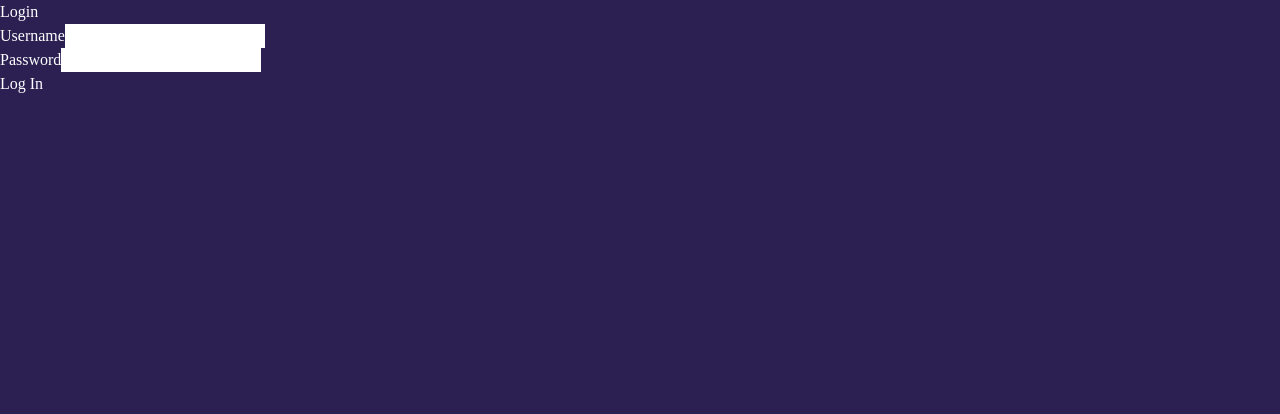
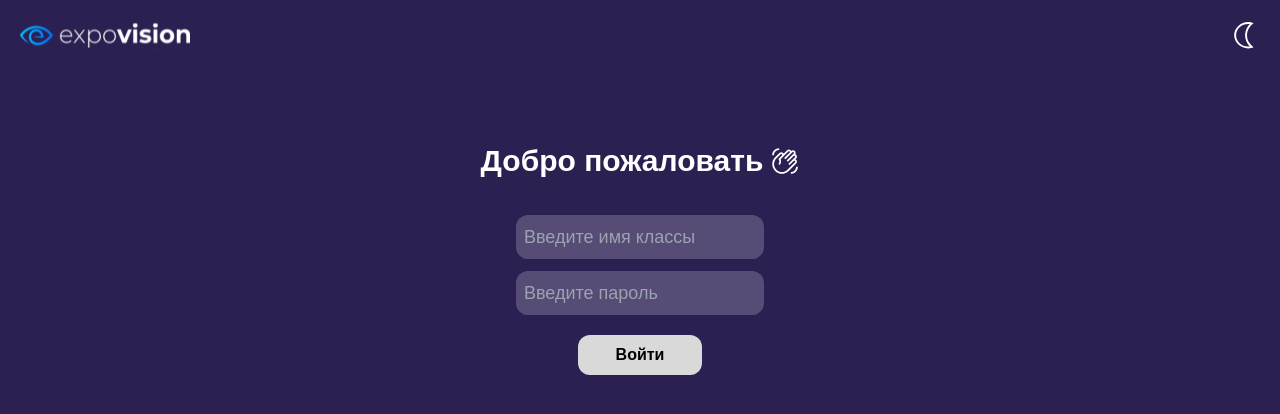
Before and after one commit to Emi2710/e-learning-platform, a Next.js app: page / in a window 1280 px wide. Shown: the top 414 px of the page. Built offline with nearby package versions, Linux system fonts and the light colour scheme; no server answers.

Commit message:
styling with tailwindcss

```diff
--- /dev/null
+++ b/components/Layout.tsx
@@ -0,0 +1,13 @@
+import React from 'react'
+
+
+type Props = {children: any, data: any}
+
+export default function Layout({children, data}: Props) {
+  return (
+    <div>
+        <p>{data.name}</p>
+        {children}
+    </div>
+  )
+}
--- /dev/null
+++ b/components/Navbar.tsx
@@ -0,0 +1,9 @@
+import React from 'react'
+
+type Props = {}
+
+export default function Navbar({}: Props) {
+  return (
+    <div>Navbar</div>
+  )
+}
--- a/pages/classes/[slug].tsx
+++ b/pages/classes/[slug].tsx
@@ -10,8 +10,15 @@ import { Class } from '../../typings';
 import secureLocalStorage from  "react-secure-storage";
 
 import Link from 'next/link';
-
-
+import Layout from '../../components/Layout';
+import logo from '../../assets/expo-logo.svg';
+import moon from '../../assets/moon.svg';
+import hamnight from '../../assets/hamburger-night.svg'
+import Image from 'next/image';
+import teacher from '../../assets/teacher-icon.svg';
+import time from '../../assets/time-icon.svg';
+import group from '../../assets/group-icon.svg';
+import play from '../../assets/play-icon.svg';
 
 
 
@@ -28,7 +35,7 @@ const ClassInfo = ({data}: Props) => {
     //sessionStorage.removeItem('isLoggedIn');
     sessionStorage.removeItem('user');
     secureLocalStorage.removeItem('isLoggedIn')
-    router.push("/login")
+    router.push("/")
     }
 
 
@@ -42,27 +49,50 @@ const ClassInfo = ({data}: Props) => {
         <title>{data.name}</title>
     </Head>
         {isLoggedIn ? (
-            <div>
+            <Layout data={data}>
+              <div className='flex justify-between p-5'>
+                <Image src={logo} alt='expovision logo' />
+                <div className='flex'>
+                  <Image src={moon} alt="moon icon" className='mr-3' />
+                  <Image src={hamnight} alt="hamburger menu light"className='' />
+                </div>
+              </div>
 
-                <div className="font-bold">
+                <div className="p-3 md:p-5">
 
-                    <p>{data.name}</p>
-                    <p>Start date: {data.startDate}</p>
-                    <p>Students number: {data.studentsNumber}</p>
-                    <p>Studying: {data.studying}</p>
-                    <p>Teacher: {data.classTeacher.name}</p>
+                    <h1 className='font-bold text-2xl md:text-3xl py-5'>{data.name}</h1>
+                    <div className='opacity-80 text-lg'>
+                      <div className='flex my-1'>
+                        <Image src={teacher} alt="teacher icon" />
+                        <p className='pl-3'>{data.classTeacher.name}</p>
+                      </div>
+                      <div className='flex my-1'>
+                        <Image src={time} alt="time icon" />
+                        <p className='pl-3'>{data.startDate}</p>
+                      </div>
+                      <div className='flex my-1'>
+                        <Image src={group} alt="group icon" />
+                        <p className='pl-3'>{data.studentsNumber} человек</p>
+                      </div>
+                    </div>
+
+
+
+
+
 
                 </div>
 
-                <div>
+                <div className='md:flex md:ml-5'>
                     {data?.modulesReferences?.map((module) => (
-                        <div key={module._id}>
-                            <p>{module.name}</p>
+                        <div key={module._id} className="bg-white bg-opacity-20 my-5 py-5 md:px-12 px-3 mx-2 md:ml-5 rounded-xl md:w-max">
+                            <h3 className='text-2xl font-bold mb-3'>{module.name}</h3>
                             <div>
                                 {module.lessonsReferences?.map((lesson) => (
-                                    <div key={lesson._id}>
+                               <div key={lesson._id} className="flex">
+                                        <Image src={play} alt="play-icon" />
                                         <Link href={`/lessons/${lesson.slug}`}>
-                                            <p>{lesson.title}</p>
+                                            <p className='text-lg opacity-80 pb-1 pl-2'>{lesson.title}</p>
                                         </Link>
 
                                     </div>
@@ -80,7 +110,7 @@ const ClassInfo = ({data}: Props) => {
                     <button onClick={logOut}>Log out</button>
                 </div>
 
-            </div>
+            </Layout>
         ): (
       <div>
           <p>You need to login to access this page</p>
--- a/pages/index.tsx
+++ b/pages/index.tsx
@@ -3,6 +3,10 @@ import { useRouter } from 'next/router';
 import { sanityClient } from '../client/sanity';
 import { ClassLogin } from '../typings';
 import secureLocalStorage from  "react-secure-storage";
+import Image from 'next/image';
+import logo from '../assets/expo-logo.svg';
+import moon from '../assets/moon.svg';
+import hand from '../assets/waving-hand.svg';
 
 
 
@@ -29,10 +33,10 @@ const LoginPage = () => {
   };
 
   const fetchUser = async (username: string, password: string) => {
-    const query = `*[ _type == "classes" && name == "${username}" && password == "${password}" ]{
+    const query = `*[ _type == "classes" && classIdentifier == "${username}" && password == "${password}" ]{
       _id,
       _type,
-      name,
+      classIdentifier,
       slug
     }`;
     const results = await sanityClient.fetch<ClassLogin[]>(query);
@@ -41,29 +45,39 @@ const LoginPage = () => {
 
   return (
     <div>
-      <h1>Login</h1>
-      {error && <p>{error}</p>}
-      <form onSubmit={handleSubmit}>
+      <div className='flex justify-between p-5'>
+        <Image src={logo} alt="logo expovision"  />
+        <Image src={moon} alt="moon icon"  />
+      </div>
+
+      <div className='flex flex-col mt-12'>
+        {error && <p className='text-red-500 text-center text-lg'>{error}</p>}
+        <h1 className='manrope text-2xl md:text-3xl font-bold my-3 flex p-3 justify-center'>Добро пожаловать <Image src={hand} alt="waving hand" className='ml-2' /> </h1>
+        <form onSubmit={handleSubmit} className="w-100 m-auto flex flex-col">
           <div>
-          <label htmlFor="username">Username</label>
             <input
               type="text"
               id="username"
+              placeholder='Введите имя классы'
               value={username}
               onChange={(event) => setUsername(event.target.value)}
+              className="my-3 bg-white bg-opacity-20 p-2 text-lg text-white rounded-xl"
             />
           </div>
           <div>
-          <label htmlFor="password">Password</label>
             <input
               type="password"
               id="password"
+              placeholder='Введите пароль'
               value={password}
               onChange={(event) => setPassword(event.target.value)}
+              className="mb-5 bg-white bg-opacity-20 p-2 text-lg text-white rounded-xl"
             />
           </div>
-        <button type="submit">Log In</button>
+          <button type="submit" className='bg-[#D9D9D9] py-2 px-4 text-black font-bold rounded-xl w-1/2 m-auto'>Войти</button>
         </form>
+      </div>
+
     </div>
   );
 };
--- a/pages/lessons/[slug].tsx
+++ b/pages/lessons/[slug].tsx
@@ -5,6 +5,11 @@ import Link from 'next/link';
 import PortableText from 'react-portable-text';
 import { sanityClient } from '../../client/sanity';
 import secureLocalStorage from  "react-secure-storage";
+
+import Image from 'next/image';
+import logo from '../../assets/expo-logo.svg';
+import moon from '../../assets/moon.svg';
+import hamnight from '../../assets/hamburger-night.svg'
 
 interface Props {
     lesson: LessonReference;
@@ -32,9 +37,19 @@ const Lesson = ({lesson}: Props) => {
       <Head>
         <title>{lesson.title}</title>
       </Head>
+
       <div>
       {isLoggedIn ? (
-      <article className='jakarta max-w-3xl mx-auto p-5'>
+      <div>
+        <div className='flex justify-between p-5'>
+                <Image src={logo} alt='expovision logo' />
+                <div className='flex'>
+                  <Image src={moon} alt="moon icon" className='mr-3' />
+                  <Image src={hamnight} alt="hamburger menu light"className='' />
+                </div>
+        </div>
+
+        <article className='max-w-3xl mx-auto p-5'>
           <h1 className='text-2xl md:text-3xl mt-10 mb-3 font-bold'>{lesson.title}</h1>
 
           <div className='mt-10 portable-text leading-7 text-lg'>
@@ -42,6 +57,7 @@ const Lesson = ({lesson}: Props) => {
               dataset= {process.env.NEXT_PUBLIC_SANITY_DATASET}
               projectId= {process.env.NEXT_PUBLIC_SANITY_PROJECT_ID}
               content={lesson.body}
+              className="portable-text"
               serializers={{
                   h1: (props: any) => (
                       <h1 className='text-2xl md:text-3xl font-bold my-5' {...props} />
@@ -55,12 +71,19 @@ const Lesson = ({lesson}: Props) => {
                   link: ({href, children}: any) => (
                       <a href={href} className='text-blue-500 hover:underline'>{children}</a>
                   ),
+                  p: (props: any) => (
+                      <p className='my-5' {...props} />
+                  ),
 
 
               }}
               />
           </div>
-      </article>) : (
+      </article>
+
+
+      </div>
+      ) : (
         <div>
           <p>You need to login to access this page</p>
           <Link href='/'>Login</Link>
--- a/styles/globals.css
+++ b/styles/globals.css
@@ -8,6 +8,15 @@
 
 body {
     background-color: #2C1F52;
-    font-family: 'Manrope', 'sans-serif';
+    font-family: 'Manrope',
+    sans-serif;
     color: #fff;
 }
+
+.portable-text p {
+    margin: 35px 0;
+}
+
+.portable-text ul li {
+    margin: 15px 0;
+}
--- a/typings.d.ts
+++ b/typings.d.ts
@@ -43,7 +43,7 @@ type LessonsReferences = Array<LessonReference>;
 export interface ClassLogin {
     _id : string;
     _createdAt: string;
-    name: string;
+    classIdentifier: string;
     password: string;
     slug: {
         current: string;
```
Also changed, not shown: assets/expo-logo.svg, 1 other file (tests, documents, lock files or other folders). Lines whose indentation alone changed are shown as unchanged.
